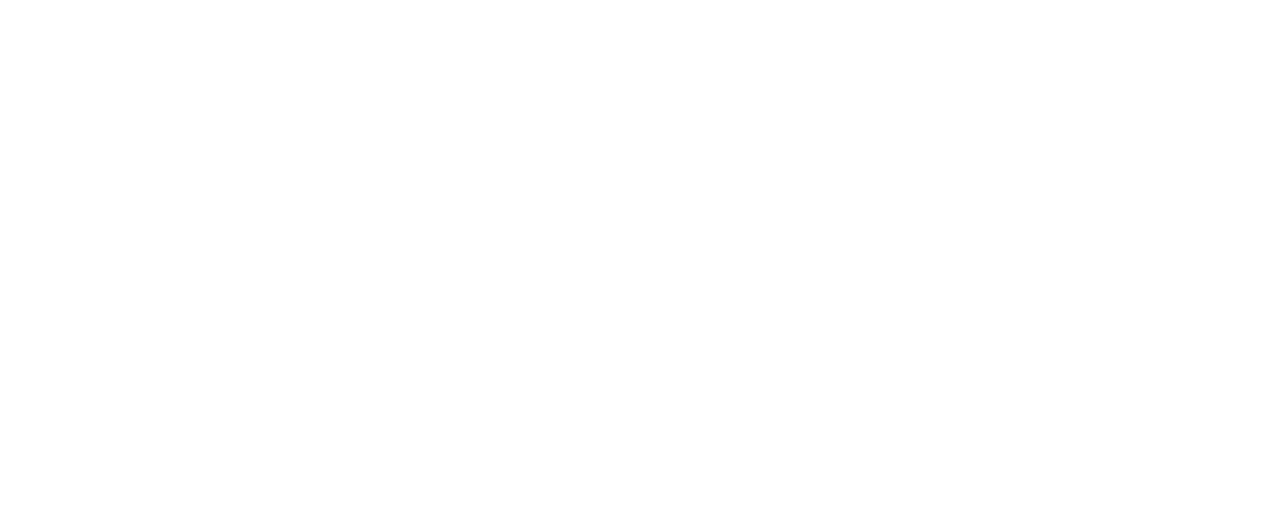
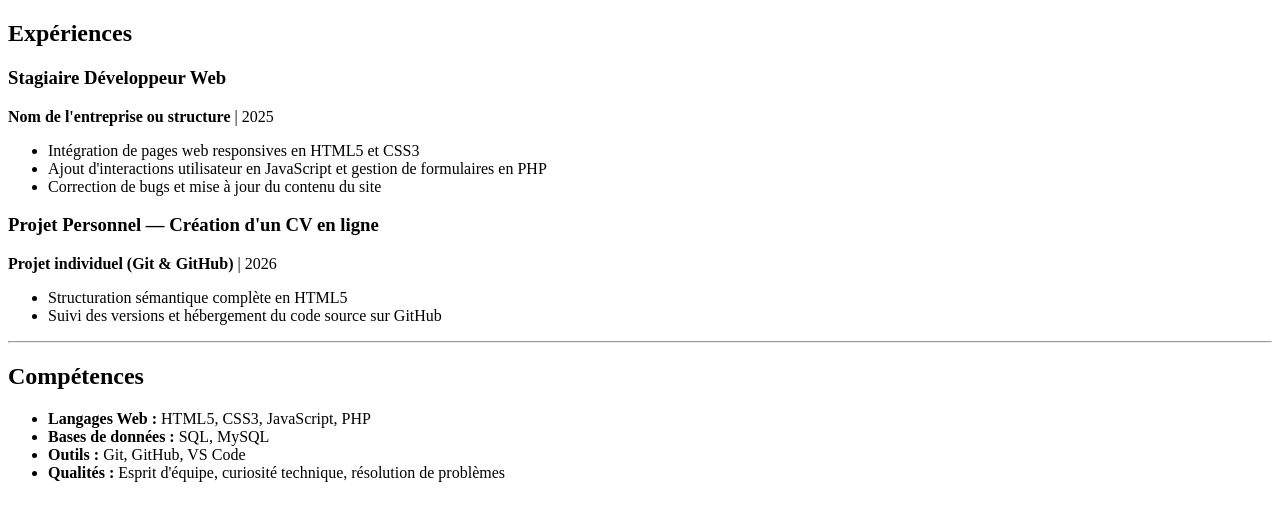
Before and after one commit to yezi-dath/mon-cv, a plain HTML site: page index.html in a window 1280 px wide. Drawn offline with Linux system fonts and the light colour scheme.

Commit message:
mise en place de la section competences

```diff
--- a/index.html
+++ b/index.html
@@ -6,6 +6,40 @@
     <title>Document</title>
 </head>
 <body>
+<section id="experiences">
+      <h2>Expériences</h2>
 
+      <article>
+        <h3>Stagiaire Développeur Web</h3>
+        <p><strong>Nom de l'entreprise ou structure</strong> | <time datetime="2025">2025</time></p>
+        <ul>
+          <li>Intégration de pages web responsives en HTML5 et CSS3</li>
+          <li>Ajout d'interactions utilisateur en JavaScript et gestion de formulaires en PHP</li>
+          <li>Correction de bugs et mise à jour du contenu du site</li>
+        </ul>
+      </article>
+
+      <article>
+        <h3>Projet Personnel — Création d'un CV en ligne</h3>
+        <p><strong>Projet individuel (Git &amp; GitHub)</strong> | <time datetime="2026">2026</time></p>
+        <ul>
+          <li>Structuration sémantique complète en HTML5</li>
+          <li>Suivi des versions et hébergement du code source sur GitHub</li>
+        </ul>
+      </article>
+    </section>
+
+    <hr>
+
+    <!-- 4. COMPÉTENCES -->
+    <section id="competences">
+      <h2>Compétences</h2>
+      <ul>
+        <li><strong>Langages Web :</strong> HTML5, CSS3, JavaScript, PHP</li>
+        <li><strong>Bases de données :</strong> SQL, MySQL</li>
+        <li><strong>Outils :</strong> Git, GitHub, VS Code</li>
+        <li><strong>Qualités :</strong> Esprit d'équipe, curiosité technique, résolution de problèmes</li>
+      </ul>
+    </section>
 </body>
 </html>
```
